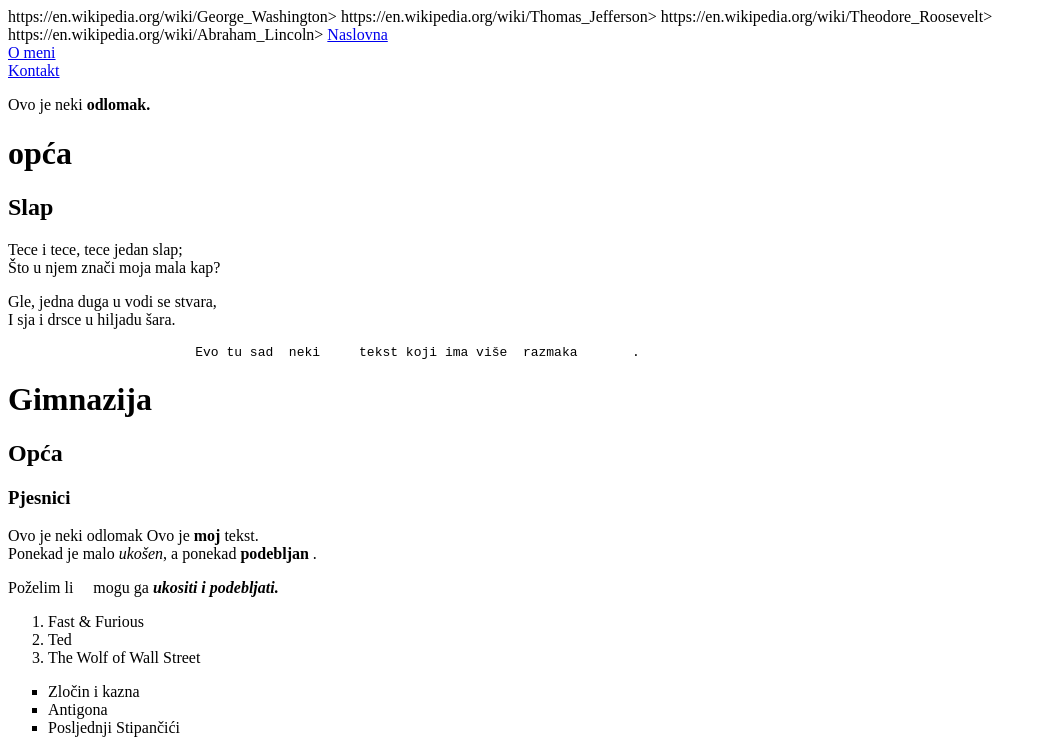
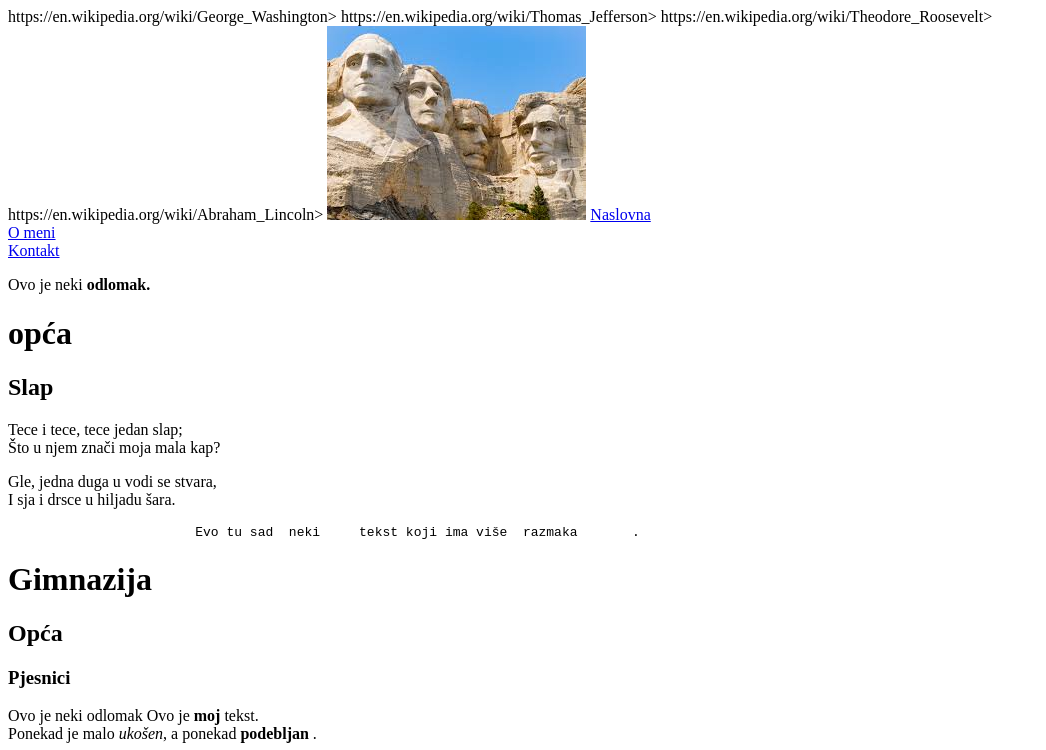
Before and after one commit to vililuk/web, a plain HTML site: page index.html in a window 1280 px wide. Shown: the top 750 px of the page, without its empty margins (0-1046 px from the left). Drawn offline with Linux system fonts and the light colour scheme.

Commit message:
Update index.html

```diff
--- a/index.html
+++ b/index.html
@@ -8,6 +8,7 @@
 			<area shape="circle" coords="156,115,25" href="">https://en.wikipedia.org/wiki/Theodore_Roosevelt>
 			<area shape="circle" coords="210,116,25" href="">https://en.wikipedia.org/wiki/Abraham_Lincoln>
 		</map>
+		<img src="predsjednici.jfif"usemap="#mapa">
 		<a name="vrh"></a>
 		<a href="index.html">Naslovna</a><br>
 		<a href="o_meni.html">O meni</a><br>
```
